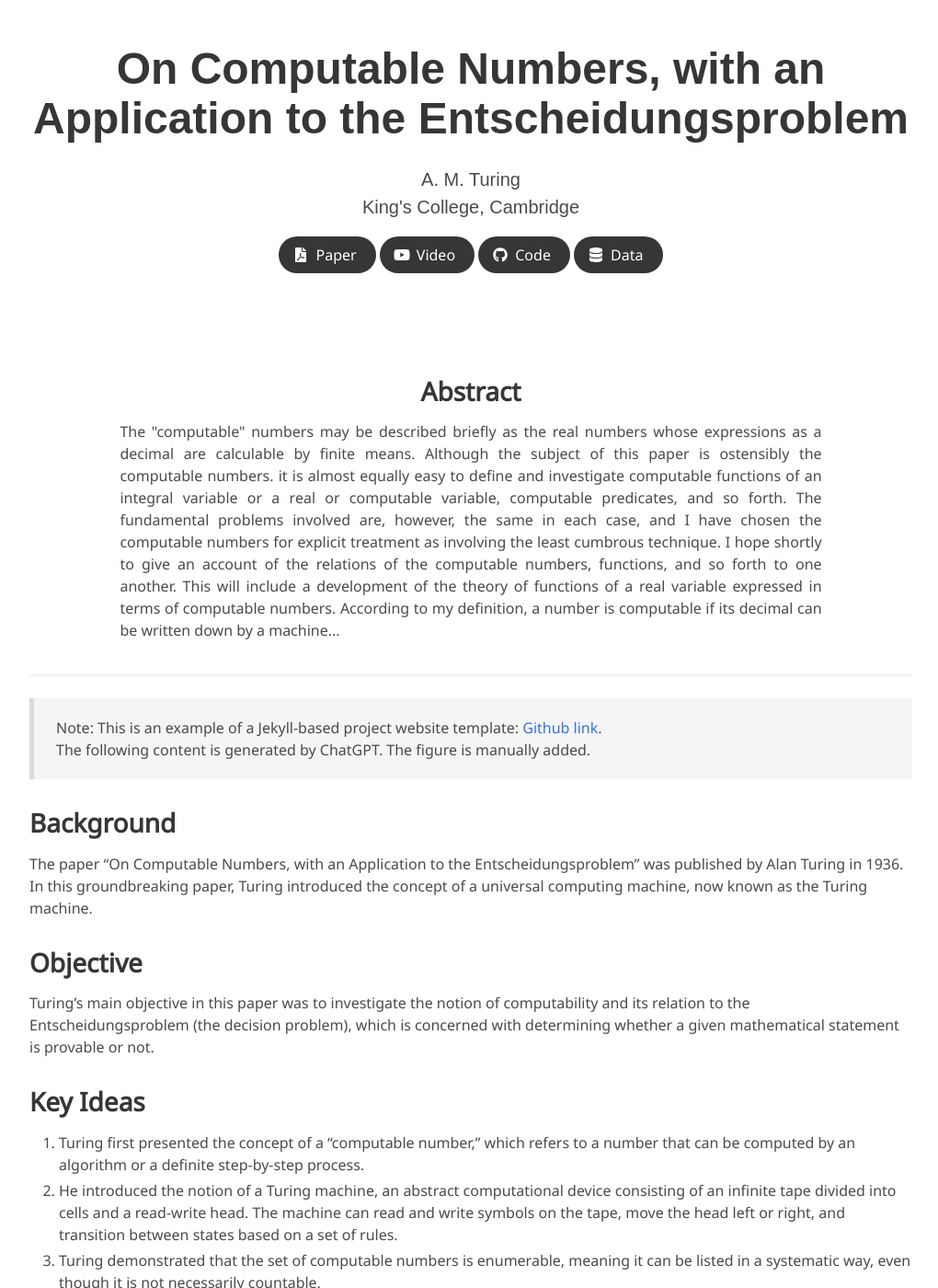
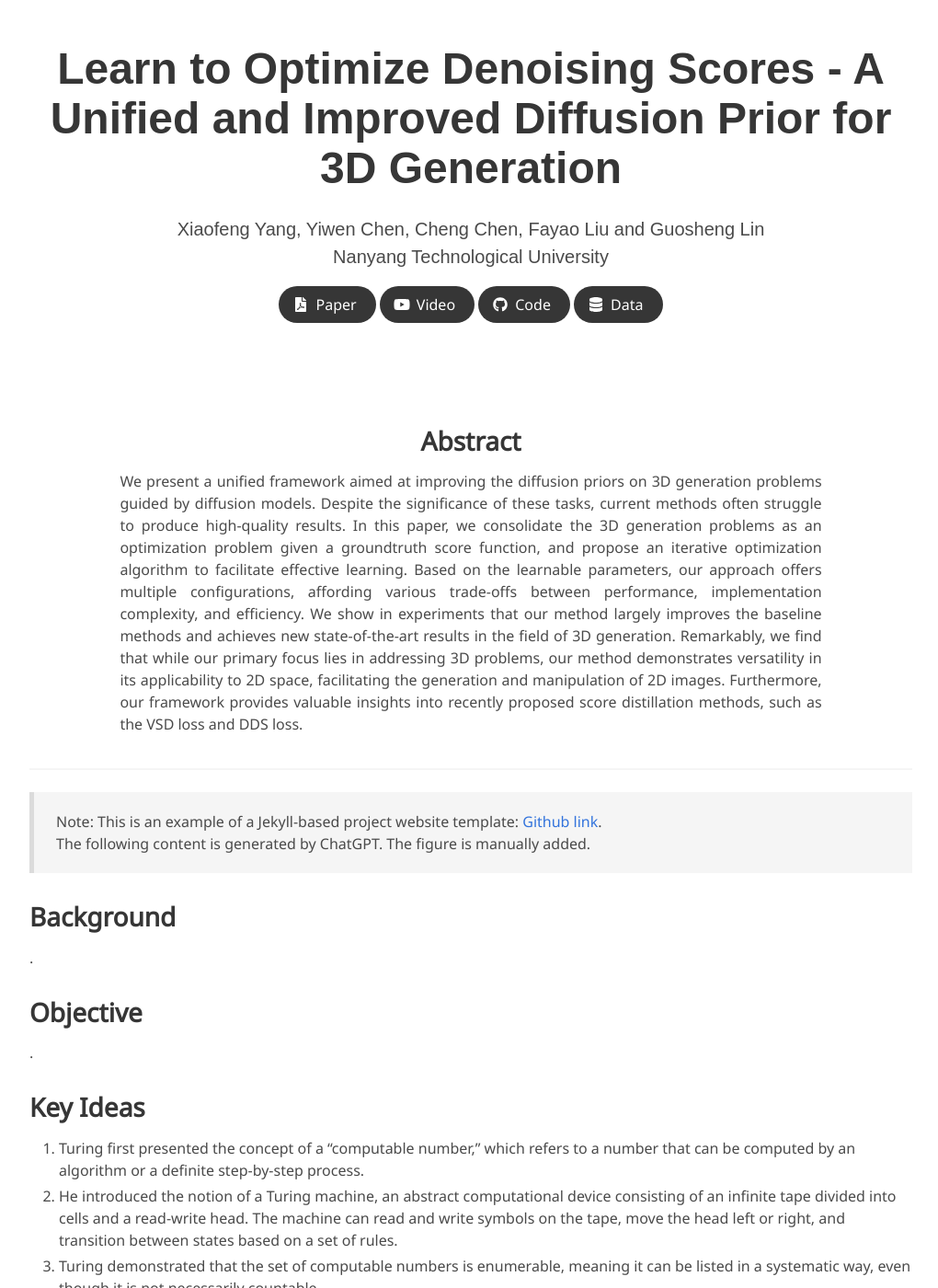
Before and after one commit to yangxiaofeng/demo_diffusion_prior, a Jekyll site: the page built from index.md, in a window 1280 px wide and 1400 px high. Shown: the whole window at 92% size, without its empty margins (128-1148 px from the left). Built offline with Jekyll 4.4.1, drawn with Linux system fonts in a browser that asks for light colours; some web fonts are replaced.

Commit message:
Update personal info

```diff
--- a/index.md
+++ b/index.md
@@ -2,11 +2,11 @@
 layout: project_page
 permalink: /
 
-title: On Computable Numbers, with an Application to the Entscheidungsproblem
+title: Learn to Optimize Denoising Scores - A Unified and Improved Diffusion Prior for 3D Generation
 authors:
-    A. M. Turing
+    Xiaofeng Yang, Yiwen Chen, Cheng Chen, Fayao Liu and Guosheng Lin
 affiliations:
-    King's College, Cambridge
+    Nanyang Technological University
 paper: https://www.cs.virginia.edu/~robins/Turing_Paper_1936.pdf
 video: https://www.youtube.com/results?search_query=turing+machine
 code: https://github.com/topics/turing-machines
@@ -17,19 +17,7 @@ data: https://huggingface.co/docs/datasets
     <div class="column is-four-fifths">
         <h2>Abstract</h2>
         <div class="content has-text-justified">
-The "computable" numbers may be described briefly as the real
-numbers whose expressions as a decimal are calculable by finite means.
-Although the subject of this paper is ostensibly the computable numbers.
-it is almost equally easy to define and investigate computable functions
-of an integral variable or a real or computable variable, computable
-predicates, and so forth. The fundamental problems involved are,
-however, the same in each case, and I have chosen the computable numbers
-for explicit treatment as involving the least cumbrous technique. I hope
-shortly to give an account of the relations of the computable numbers,
-functions, and so forth to one another. This will include a development
-of the theory of functions of a real variable expressed in terms of computable
-numbers. According to my definition, a number is computable
-if its decimal can be written down by a machine...
+We present a unified framework aimed at improving the diffusion priors on 3D generation problems guided by diffusion models. Despite the significance of these tasks, current methods often struggle to produce high-quality results. In this paper, we consolidate the 3D generation problems as an optimization problem given a groundtruth score function, and propose an iterative optimization algorithm to facilitate effective learning. Based on the learnable parameters, our approach offers multiple configurations, affording various trade-offs between performance, implementation complexity, and efficiency. We show in experiments that our method largely improves the baseline methods and achieves new state-of-the-art results in the field of 3D generation. Remarkably, we find that while our primary focus lies in addressing 3D problems, our method demonstrates versatility in its applicability to 2D space, facilitating the generation and manipulation of 2D images. Furthermore, our framework provides valuable insights into recently proposed score distillation methods, such as the VSD loss and DDS loss.
         </div>
     </div>
 </div>
@@ -40,11 +28,9 @@ if its decimal can be written down by a machine...
 > The following content is generated by ChatGPT. The figure is manually added.
 
 ## Background
-The paper "On Computable Numbers, with an Application to the Entscheidungsproblem" was published by Alan Turing in 1936. In this groundbreaking paper, Turing introduced the concept of a universal computing machine, now known as the Turing machine.
-
+.
 ## Objective
-Turing's main objective in this paper was to investigate the notion of computability and its relation to the Entscheidungsproblem (the decision problem), which is concerned with determining whether a given mathematical statement is provable or not.
-
+.
 
 ## Key Ideas
 1. Turing first presented the concept of a "computable number," which refers to a number that can be computed by an algorithm or a definite step-by-step process.
```
